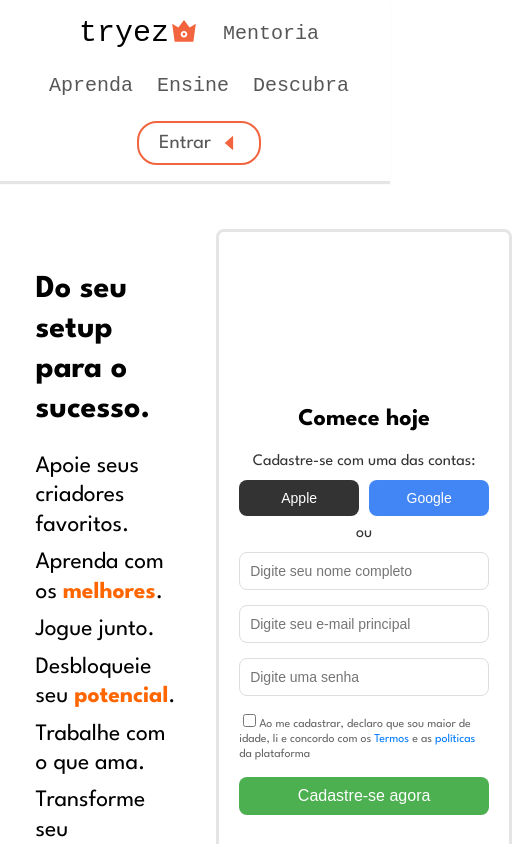
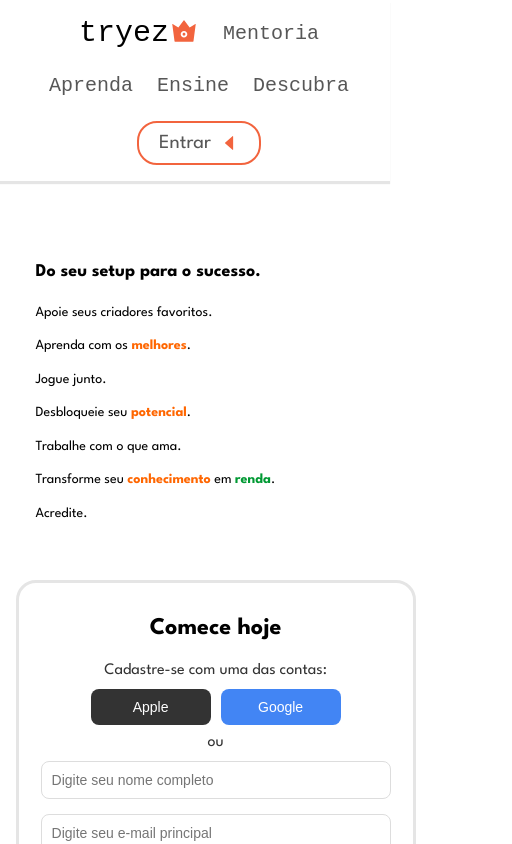
Before and after one commit to oddcaio/plataforma-tryez, a React (Create React App) app: page / in a window 390 px wide. Shown: the top 844 px of the page, 512 px wide, since content can reach past the window. Built offline with nearby package versions, Linux system fonts and the light colour scheme; the HTML template or start-up script is replaced by a standard one; a web font is replaced by a local one.

Commit message:
working on responsitivy

```diff
--- a/src/pages/home/Home.css
+++ b/src/pages/home/Home.css
@@ -5,8 +5,8 @@
 
 .home {
   display: flex;
+  justify-content: center;
   flex-direction: row;
-  justify-content: space-between;
   background-color: #fff;
   width: min(40%, 760px);
   margin: 48px auto;
@@ -20,51 +20,75 @@
   box-sizing: border-box;
   gap: 20px;
 }
+
 h1 {
   margin: 0 0 clamp(20px, calc(40px * (100vw / 1920)), 48px);
   font-weight: 600;
 }
+
 p {
-  font-size: clamp(18px, calc(22px + 0.4vw), 36px);
   margin: 8px 0;
 }
+
 .orange {
   color: #ff6600;
   font-weight: 700;
 }
-.green  {
+
+.green {
   color: #009933;
   font-weight: 700;
 }
 
-.content-box1, .content-box2 {
-  flex: 1;
-  padding: 20px;
+.content-box1,
+.content-box2 {
+  display: flex;
+  flex-direction: column;
 }
 
+.content-box1 {
+  min-width: 650px;
+  flex-wrap: wrap;
+}
+
+.content-box1 h1 {
+  font-size: 48px;
+  flex-wrap: wrap;
+}
+
+.content-box1 p {
+  font-size: 32px;
+  flex-wrap: wrap;
+}
+
+
 .content-box2 {
-  flex: 1;
   display: flex;
   flex-direction: column;
   justify-content: center;
   align-items: center;
   padding: 20px;
-  border-radius: 8px;
+  border-radius: 20px;
   border: 3px solid #E5E5E5;
+  min-width: 400px;
 }
+
 .content-box2 h2 {
   font-size: 24px;
   margin-bottom: 10px;
   font-weight: bold;
 }
+
 .content-box2 p {
   font-size: 16px;
   color: #333;
 }
+
 .social-login {
   display: flex;
   gap: 10px;
 }
+
 .social-btn {
   padding: 10px;
   border: none;
@@ -74,14 +98,17 @@
   text-align: center;
   border-radius: 8px;
 }
+
 .apple-btn {
   background-color: #333;
   color: white;
 }
+
 .google-btn {
   background-color: #4285F4;
   color: white;
 }
+
 form.register-form {
   display: flex;
   flex-direction: column;
@@ -89,16 +116,19 @@
   width: 100%;
   max-width: 350px;
 }
+
 form.register-form input {
   padding: 10px;
   border-radius: 8px;
   border: 1px solid #ddd;
   font-size: 14px;
 }
+
 form.register-form .terms {
   font-size: 12px;
   color: #666;
 }
+
 form.register-form .submit-btn {
   background-color: #4CAF50;
   color: white;
@@ -108,20 +138,66 @@
   font-size: 16px;
   cursor: pointer;
 }
+
 form.register-form .submit-btn:hover {
   background-color: #45a049;
 }
+
 form.register-form a {
   color: #007bff;
   text-decoration: none;
 }
+
 form.register-form a:hover {
   text-decoration: underline;
 }
 
+@media (max-width: 1200px) {
+  .home .content-box1 {
+    min-width: fit-content;
+  }
+
+  .home .content-box1 h1 {
+    font-size: 32px;
+  }
+
+  .home .content-box1 p {
+    font-size: 20px;
+  }
+
+  .home .content-box2 {
+    width: 100%;
+    padding: 15px;
+  }
+}
 
 @media (max-width: 1024px) {
-  .home { width: 72vw; }
+  .home {
+    width: 72vw;
+    flex-direction: column;
+    gap: 20px;
+  }
+
+  .home .content-box1,
+  .home .content-box2 {
+    width: 100%;
+    padding: 20px;
+    box-sizing: border-box;
+  }
+
+  .home .content-box1 h1 {
+    font-size: 26px;
+  }
+
+  .home .content-box1 p {
+    font-size: 18px;
+  }
+
+  .home .content-box2 {
+    width: 100%;
+    padding: 10px;
+    margin-top: 10px;
+  }
 }
 
 @media (max-width: 640px) {
@@ -129,4 +205,23 @@
     width: 92vw;
     border-radius: 8px;
   }
+
+  .home .content-box1 {
+    min-width: fit-content;
+  }
+
+  .home .content-box1 h1 {
+    font-size: 18px;
+  }
+
+  .home .content-box1 p {
+    font-size: 14px;
+  }
+
+  .home .content-box2 {
+    width: 100%;
+    padding: 10px;
+    margin-top: 10px;
+    box-sizing: border-box;
+  }
 }
```
Also changed, not shown: src/components/addheader/Addheader.css (added), src/components/addheader/Addheader.jsx (added).
